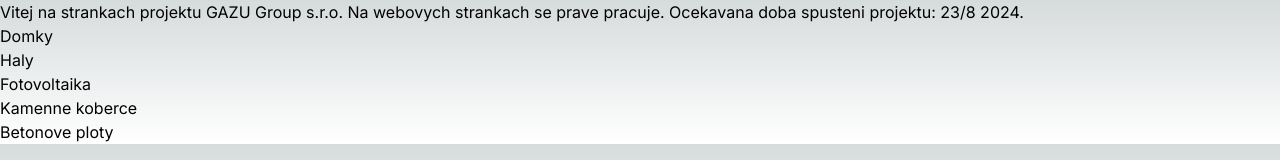
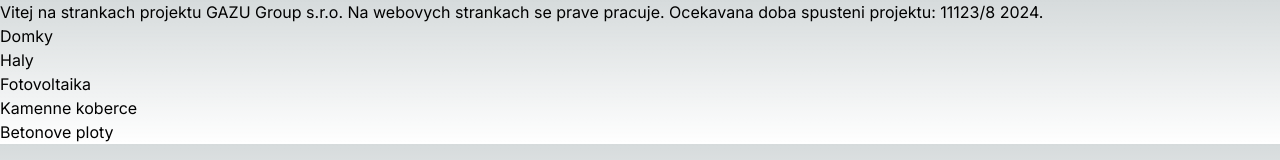
Before and after one commit to mynardev/gazugroup, a Next.js app: page / in a window 1280 px wide. Shown: the top 160 px of the page. Built offline with nearby package versions, Linux system fonts and the light colour scheme.

Commit message:
✨ feat: Improvements

```diff
--- a/src/app/page.tsx
+++ b/src/app/page.tsx
@@ -4,7 +4,7 @@
 const Home = () => {
   return (
     <div>
-      <h1>Vitej na strankach projektu GAZU Group s.r.o. Na webovych strankach se prave pracuje. Ocekavana doba spusteni projektu: 23/8 2024.</h1>
+      <h1>Vitej na strankach projektu GAZU Group s.r.o. Na webovych strankach se prave pracuje. Ocekavana doba spusteni projektu: 11123/8 2024.</h1>
       <ul>
         <li><Link href="/subpages/page1">Domky</Link></li>
         <li><Link href="/subpages/page2">Haly</Link></li>
```
